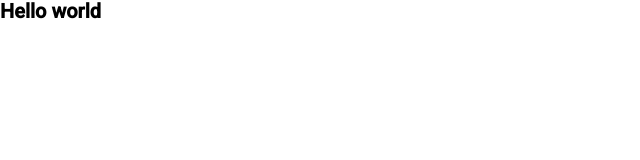
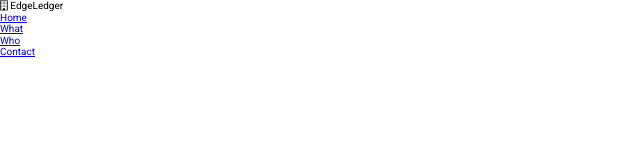
Before and after one commit to DariuszOkonski/webpage-edgeledger, a website: page index.html in a window 1280 px wide. Shown: the whole page, without its empty margins (0-640 px from the left). Drawn offline with nearby package versions, Linux system fonts and the light colour scheme.

Commit message:
html structure for nav at index.html

```diff
--- a/index.html
+++ b/index.html
@@ -11,7 +11,18 @@
 </head>
 
 <body>
-  <h1>Hello world</h1>
+  <nav id="home" class="navbar">
+    <div class="navbar__logo">
+      <span class="navbar__logo--span"><i class="fa fa-building-o" aria-hidden="true"></i> Edge</span>Ledger
+    </div>
+
+    <ul class="navbar__items">
+      <li><a class="navbar__item" href="#home">Home</a></li>
+      <li><a class="navbar__item" href="#what">What</a></li>
+      <li><a class="navbar__item" href="#who">Who</a></li>
+      <li><a class="navbar__item" href="#contact">Contact</a></li>
+    </ul>
+  </nav>
 </body>
 
 </html>
```
